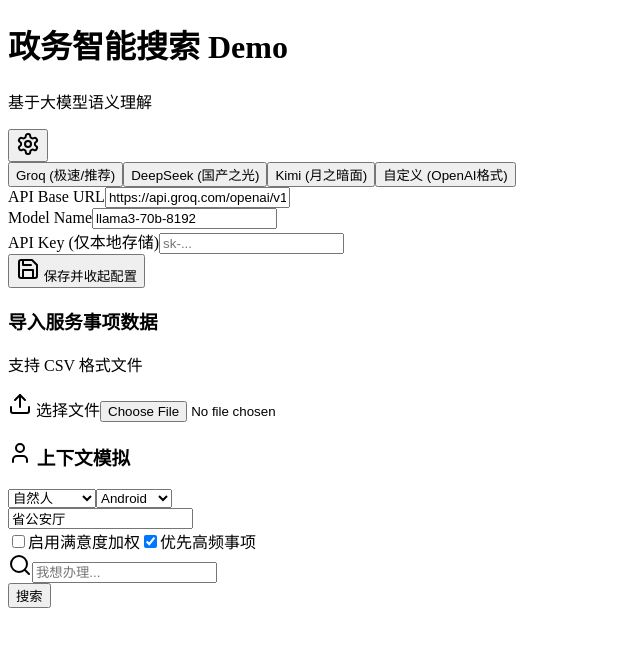
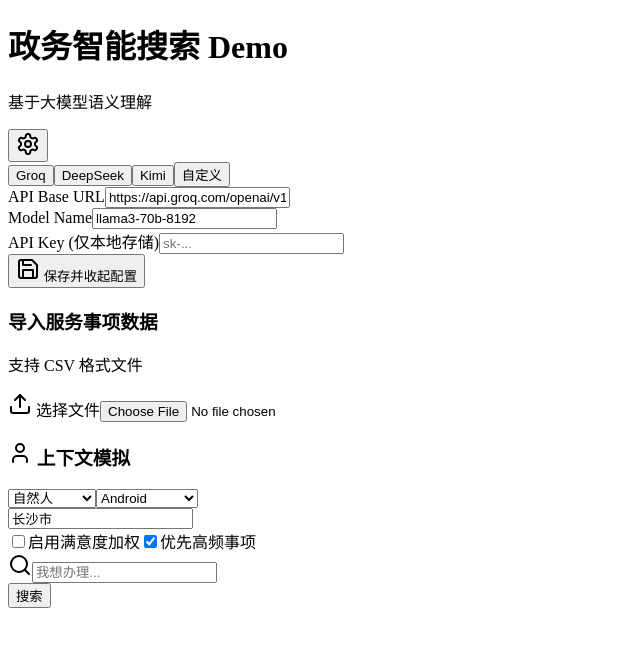
Before and after one commit to xiaohuleo/smart-gov-search, a Next.js app: page / in a window 1280 px wide. Shown: the top 646 px of the page, without its empty margins (0-640 px from the left). Built offline with nearby package versions, Linux system fonts and the light colour scheme.

Commit message:
Update page.js

```diff
--- a/app/page.js
+++ b/app/page.js
@@ -7,25 +7,25 @@ import { Upload, Search, Settings, User, Zap, Save, AlertCircle } from 'lucide-r
 // 预设的一些模型配置，方便你演示时一键切换
 const PRESETS = {
   groq: {
-    name: 'Groq (极速/推荐)',
+    name: 'Groq',
     baseUrl: 'https://api.groq.com/openai/v1',
     model: 'llama3-70b-8192',
     note: '速度最快，演示首选'
   },
   deepseek: {
-    name: 'DeepSeek (国产之光)',
+    name: 'DeepSeek',
     baseUrl: 'https://api.deepseek.com', // 或者是 deepseek 的 openai 兼容地址
     model: 'deepseek-chat',
     note: '中文理解能力极强'
   },
   moonshot: {
-    name: 'Kimi (月之暗面)',
+    name: 'Kimi',
     baseUrl: 'https://api.moonshot.cn/v1',
     model: 'moonshot-v1-8k',
     note: '长文本友好'
   },
   custom: {
-    name: '自定义 (OpenAI格式)',
+    name: '自定义',
     baseUrl: '',
     model: '',
     note: '任意兼容接口'
@@ -42,7 +42,7 @@ export default function Home() {
   // --- 搜索上下文 ---
   const [query, setQuery] = useState('');
   const [userRole, setUserRole] = useState('自然人');
-  const [location, setLocation] = useState('省公安厅');
+  const [location, setLocation] = useState('长沙市');
   const [channel, setChannel] = useState('Android');
   const [useSatisfaction, setUseSatisfaction] = useState(false);
   const [useHotness, setUseHotness] = useState(true);
@@ -221,8 +221,10 @@ export default function Home() {
             </select>
             <select value={channel} onChange={e => setChannel(e.target.value)} className="p-2 border rounded text-sm bg-white">
               <option value="Android">Android</option>
-              <option value="iOS">iOS</option>
-              <option value="Web">Web网页</option>
+              <option value="IOS">IOS</option>
+              <option value="HarmonyOS">HarmonyOS</option>
+              <option value="微信小程序">微信小程序</option>
+              <option value="支付宝小程序">支付宝小程序</option>
             </select>
           </div>
           <input type="text" value={location} onChange={e => setLocation(e.target.value)} className="w-full p-2 border rounded text-sm" placeholder="当前定位，如：长沙市" />
```
